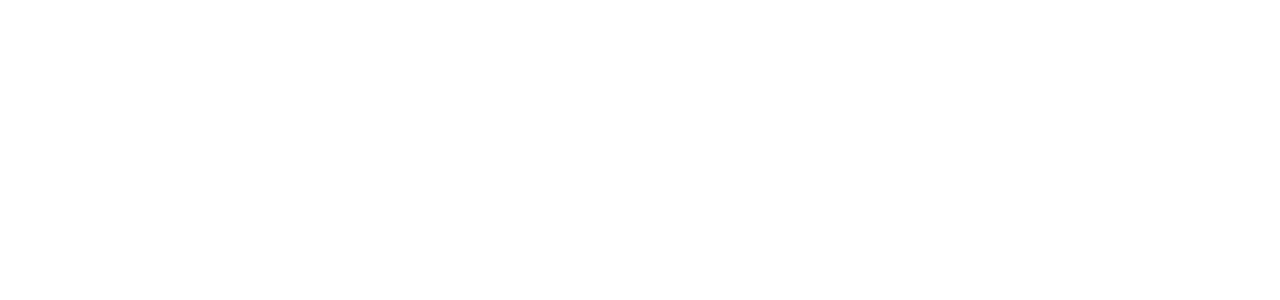
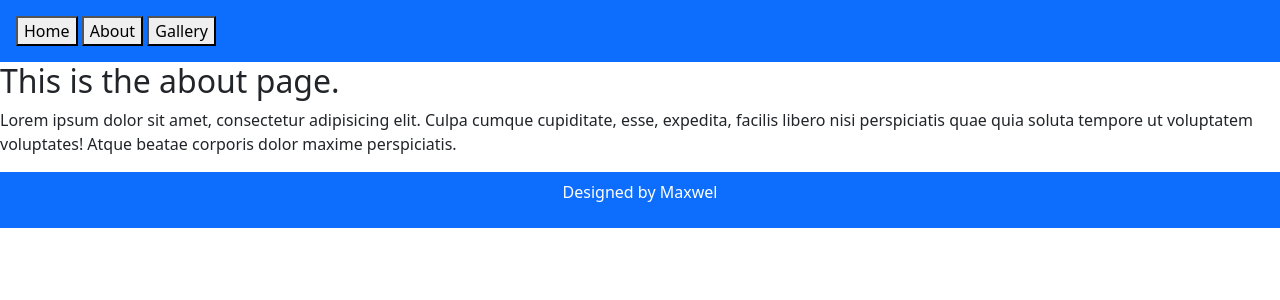
Before and after one commit to Epaphrus/HpDjangoProject, a Django app: page /about/ in a window 1280 px wide. Before the commit the part shown is empty. Shown: the top 300 px of the page. Run offline with Django 4.2, Linux system fonts and the light colour scheme; some libraries are stand-ins or nearby versions.

Commit message:
about page

```diff
--- a/templates/about.html
+++ b/templates/about.html
@@ -30,3 +30,17 @@
 {#<script src="{% static 'js/bootstrap.bundle.min.js' %}"></script>#}
 {#</body>#}
 {#</html>#}
+
+{% extends 'layout.html' %}
+
+{% load static %}
+
+{% block body %}
+    <h2>This is the about page.</h2>
+    <p>
+    Lorem ipsum dolor sit amet, consectetur adipisicing elit.
+        Culpa cumque cupiditate, esse, expedita, facilis libero
+        nisi perspiciatis quae quia soluta tempore ut voluptatem voluptates!
+        Atque beatae corporis dolor maxime perspiciatis.
+    </p>
+{% endblock %}
```
